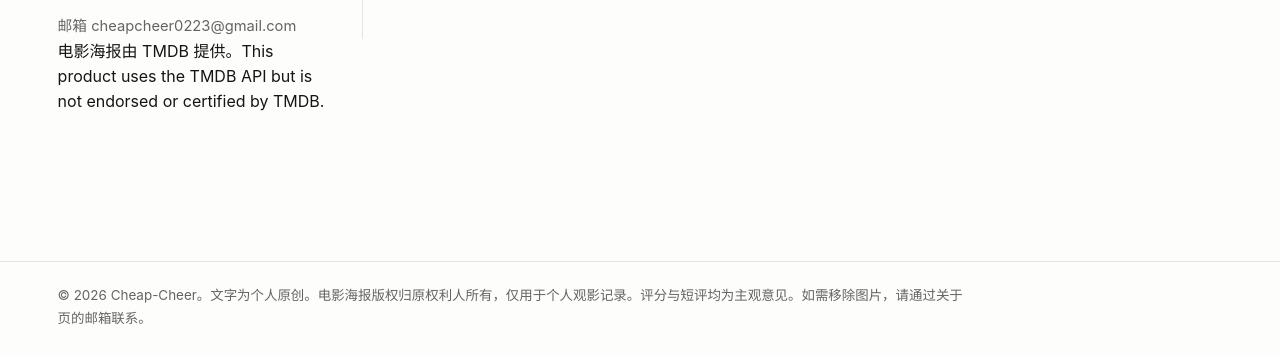
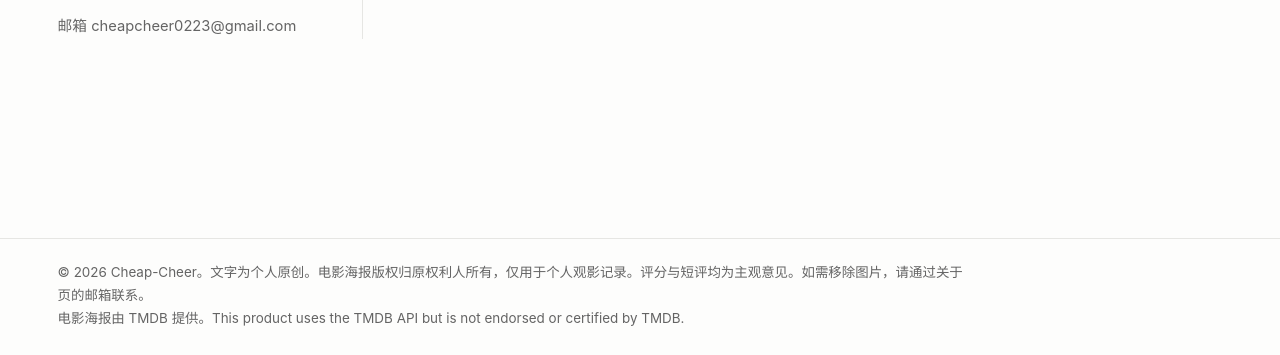
Before and after one commit to Cheap-Cheer/Cheap-Cheer.github.io, a plain HTML site: page about.html in a window 1280 px wide. Shown: the part 445-800 px from the top of the page. Drawn offline with Linux system fonts and the light colour scheme.

Commit message:
Move TMDB attribution to the shared rights footer

```diff
--- a/about.html
+++ b/about.html
@@ -47,9 +47,8 @@
 </li>
 </ul>
 </div>
-<p>电影海报由 <a href="https://www.themoviedb.org/">TMDB</a> 提供。This product uses the TMDB API but is not endorsed or certified by TMDB.</p>
 </article>
 </main>
-<footer class="site-footer"><div class="wrap"><p>© 2026 Cheap-Cheer。文字为个人原创。电影海报版权归原权利人所有，仅用于个人观影记录。评分与短评均为主观意见。如需移除图片，请通过<a href="about.html#contact">关于页</a>的邮箱联系。</p></div></footer>
+<footer class="site-footer"><div class="wrap"><p>© 2026 Cheap-Cheer。文字为个人原创。电影海报版权归原权利人所有，仅用于个人观影记录。评分与短评均为主观意见。如需移除图片，请通过<a href="about.html#contact">关于页</a>的邮箱联系。</p><p>电影海报由 <a href="https://www.themoviedb.org/">TMDB</a> 提供。This product uses the TMDB API but is not endorsed or certified by TMDB.</p></div></footer>
 </body>
 </html>
```
Also changed, not shown: archive.html (+1 -1 lines), index.html (+1 -1 lines), movies.html (+1 -1 lines), reading.html (+1 -1 lines).
